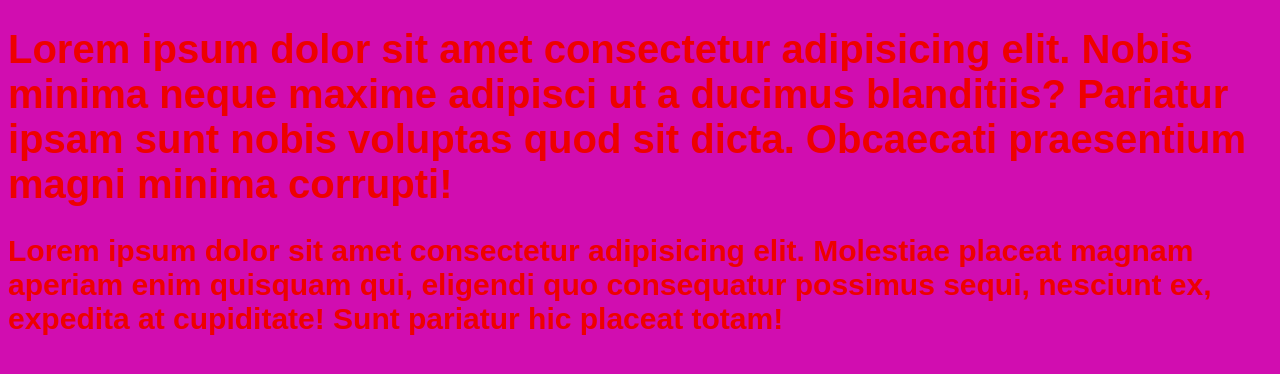
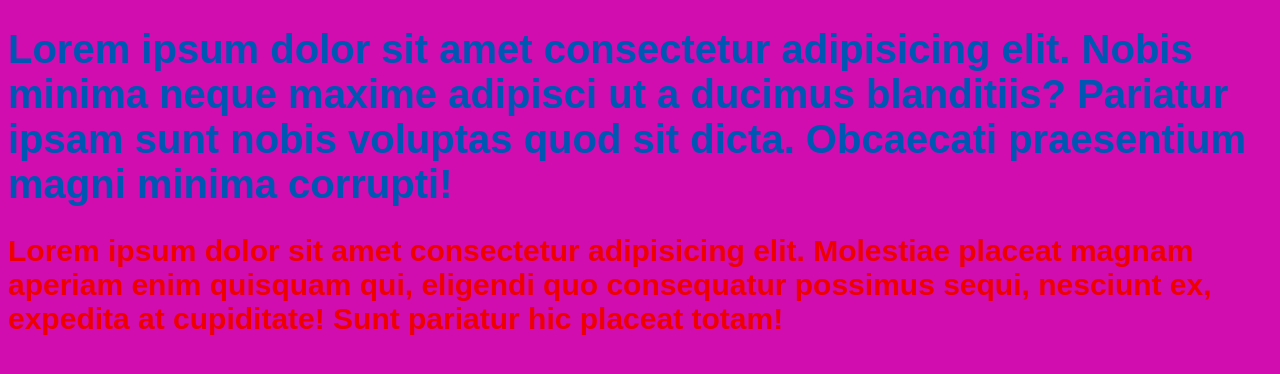
Before and after one commit to rebecachoti-oss/aularobotica, a plain HTML site: page home.html in a window 1280 px wide. Drawn offline with Linux system fonts and the light colour scheme.

Commit message:
cssh do h1

```diff
--- a/home.html
+++ b/home.html
@@ -10,6 +10,11 @@
             font-size: 20px;
             background-color: #d10db0;
             color: #ee0000;
+        }
+        h1{
+            color:#0056b3;
+            border-botton: 2px solid #0056b3;
+            padding-botton: 10px;
         }
     </style>
 </head>
```
